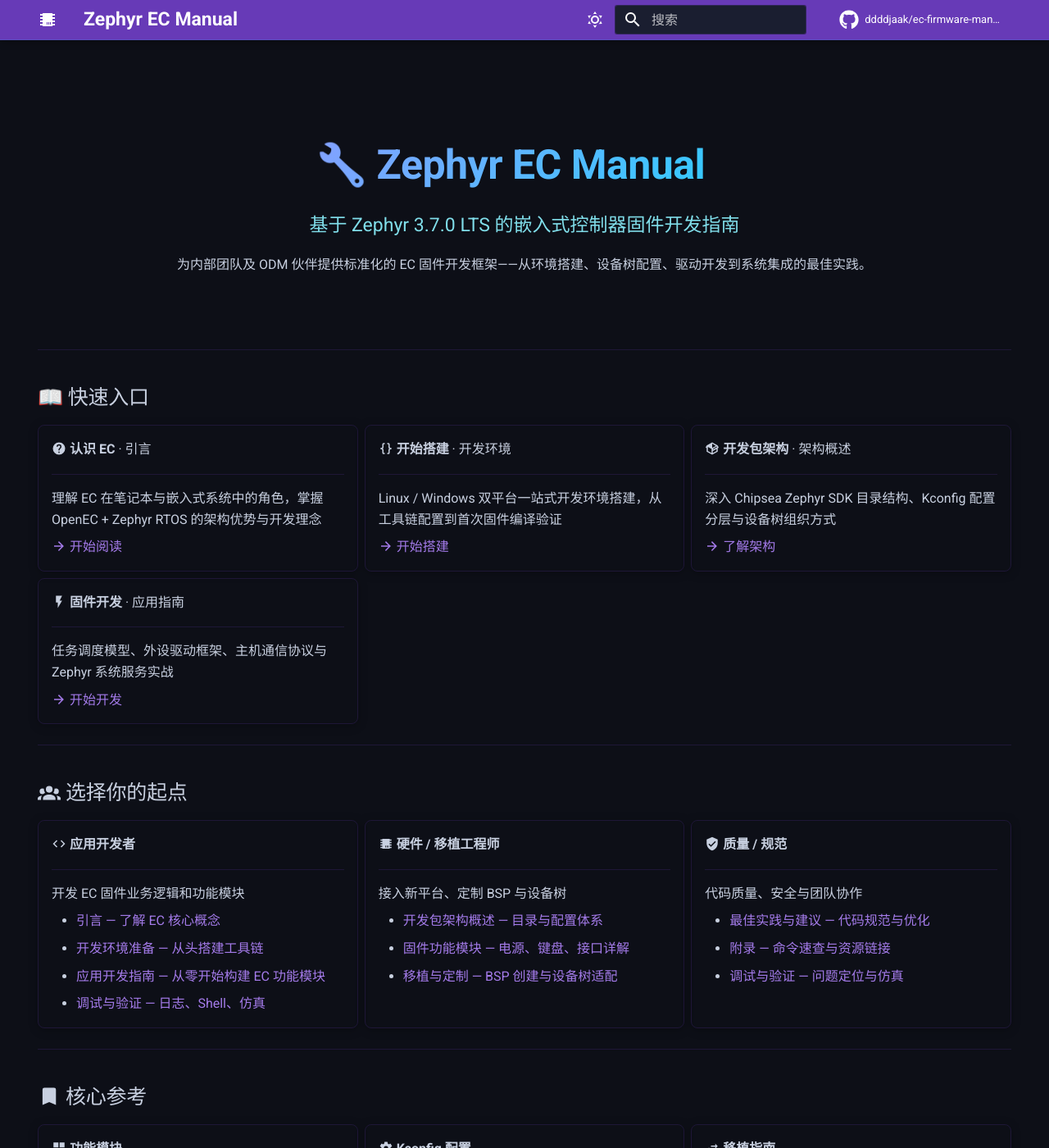
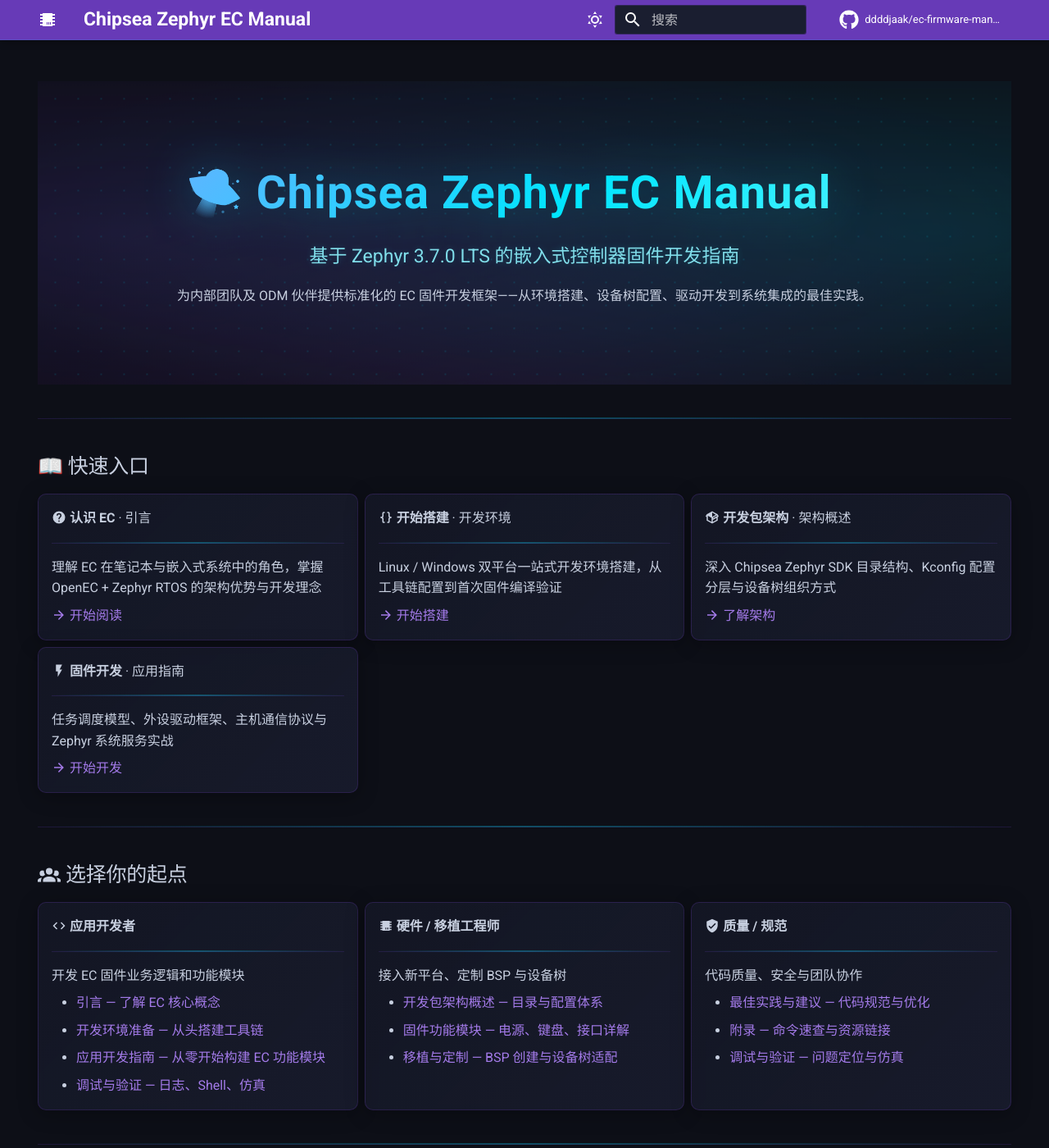
Before and after one commit to ddddjaak/ec-firmware-manual, an MkDocs documentation site: the page built from docs/index.md, in a window 1280 px wide and 1400 px high. Shown: the whole window at 82% size. Built offline with MkDocs 1.6.1 and Material for MkDocs 9.7.7, drawn with Linux system fonts in a browser that asks for light colours; comment, search, counter and statistics services are not loaded.

Commit message:
feat: 魔幻科技感首页 + 标题改为 Chipsea Zephyr EC Manual
Hero 效果:
- 动态渐变光晕背景 (紫/青双色脉冲动画)
- 点阵网格覆盖层 (漂移动画)
- 标题渐变文字 + filter drop-shadow 辉光
- 4s 渐变色流动动画
- 标语 text-shadow 发光

卡片效果:
- 玻璃拟态 (backdrop-filter blur + 半透明)
- 悬浮幻光边框 + 阴影过渡
- hover 上浮 + 青绿发光边框

分隔线: 渐变发光线

清理: 移除 path-finder Alpine.js 相关 CSS

```diff
--- a/docs/index.md
+++ b/docs/index.md
@@ -6,7 +6,7 @@
 
 <div class="cyber-hero" markdown>
 
-# 🔧 Zephyr EC Manual
+# 🛸 Chipsea Zephyr EC Manual
 
 <p class="hero-tagline">基于 Zephyr 3.7.0 LTS 的嵌入式控制器固件开发指南</p>
 
--- a/docs/stylesheets/extra.css
+++ b/docs/stylesheets/extra.css
@@ -34,32 +34,87 @@
   --md-accent-fg-color:              #00BCD4;
 }
 
-/* ---- 首页 Hero ---- */
+/* ---- 首页 Hero: 魔幻科技感 ---- */
 .cyber-hero {
+  position: relative;
   text-align: center;
-  padding: 3.5rem 1rem 2.5rem;
+  padding: 5rem 1rem 4rem;
+  overflow: hidden;
 }
 
+/* 动态渐变光晕背景 */
+.cyber-hero::before {
+  content: '';
+  position: absolute;
+  top: -50%; left: -50%; right: -50%; bottom: -50%;
+  background:
+    radial-gradient(ellipse at 30% 50%, rgba(103, 58, 183, 0.2) 0%, transparent 50%),
+    radial-gradient(ellipse at 70% 50%, rgba(0, 229, 255, 0.15) 0%, transparent 50%),
+    radial-gradient(ellipse at 50% 80%, rgba(156, 39, 176, 0.1) 0%, transparent 40%);
+  animation: heroPulse 5s ease-in-out infinite alternate;
+  z-index: 0;
+}
+
+/* 点阵网格覆盖层 */
+.cyber-hero::after {
+  content: '';
+  position: absolute;
+  top: 0; left: 0; right: 0; bottom: 0;
+  background-image: radial-gradient(rgba(0, 229, 255, 0.12) 1px, transparent 1px);
+  background-size: 28px 28px;
+  z-index: 0;
+  animation: dotDrift 25s linear infinite;
+}
+
+.cyber-hero > * {
+  position: relative;
+  z-index: 1;
+}
+
+@keyframes heroPulse {
+  0% { opacity: 0.6; transform: scale(1); }
+  100% { opacity: 1; transform: scale(1.05); }
+}
+
+@keyframes dotDrift {
+  0% { background-position: 0 0; }
+  100% { background-position: 28px 28px; }
+}
+
+/* 标题: 渐变文字 + 辉光动画 */
 .cyber-hero h1 {
-  font-size: 2.5rem;
-  margin-bottom: 0.5rem;
-  font-weight: 700;
+  font-size: 2.8rem;
+  margin-bottom: 0.75rem;
+  font-weight: 800;
+  letter-spacing: 0.02em;
 }
 
 [data-md-color-scheme="slate"] .cyber-hero h1 {
-  background: linear-gradient(135deg, #b388ff, #00e5ff);
+  background: linear-gradient(135deg, #b388ff 0%, #00e5ff 40%, #84ffff 70%, #b388ff 100%);
+  background-size: 200% 200%;
   -webkit-background-clip: text;
   -webkit-text-fill-color: transparent;
   background-clip: text;
+  animation: gradientShift 4s ease-in-out infinite alternate;
+  filter: drop-shadow(0 0 30px rgba(0, 229, 255, 0.3));
 }
 
 [data-md-color-scheme="default"] .cyber-hero h1 {
-  background: linear-gradient(135deg, #651FFF, #00BCD4);
+  background: linear-gradient(135deg, #651FFF 0%, #00BCD4 40%, #0097A7 70%, #651FFF 100%);
+  background-size: 200% 200%;
   -webkit-background-clip: text;
   -webkit-text-fill-color: transparent;
   background-clip: text;
+  animation: gradientShift 4s ease-in-out infinite alternate;
+  filter: drop-shadow(0 0 20px rgba(0, 188, 212, 0.3));
 }
 
+@keyframes gradientShift {
+  0% { background-position: 0% 50%; }
+  100% { background-position: 100% 50%; }
+}
+
+/* 标语 */
 .hero-tagline {
   font-size: 1.15rem;
   font-weight: 500;
@@ -68,6 +123,7 @@
 
 [data-md-color-scheme="slate"] .hero-tagline {
   color: #80deea;
+  text-shadow: 0 0 10px rgba(0, 229, 255, 0.2);
 }
 
 [data-md-color-scheme="default"] .hero-tagline {
@@ -76,6 +132,30 @@
 
 .cyber-hero .md-button {
   margin: 0.3rem;
+}
+
+/* ---- 分隔线: 渐变发光 ---- */
+[data-md-color-scheme="slate"] .md-typeset hr {
+  border: 0;
+  height: 1px;
+  background: linear-gradient(90deg, transparent, rgba(0, 229, 255, 0.3), transparent);
+  margin: 2rem 0;
+}
+
+/* ---- 卡片: 玻璃拟态 + 悬浮幻光 ---- */
+[data-md-color-scheme="slate"] .md-typeset .grid.cards > :is(ul, ol) > li {
+  background: linear-gradient(135deg, rgba(20, 23, 37, 0.9), rgba(26, 30, 48, 0.8));
+  border: 1px solid rgba(103, 58, 183, 0.25);
+  border-radius: 10px;
+  box-shadow: 0 4px 24px rgba(0, 0, 0, 0.3);
+  transition: all 0.3s ease;
+  backdrop-filter: blur(4px);
+}
+
+[data-md-color-scheme="slate"] .md-typeset .grid.cards > :is(ul, ol) > li:hover {
+  border-color: rgba(0, 229, 255, 0.5);
+  box-shadow: 0 0 30px rgba(0, 229, 255, 0.1), 0 8px 32px rgba(0, 0, 0, 0.4);
+  transform: translateY(-2px);
 }
 
 /* ---- 首页页脚 ---- */
@@ -278,19 +358,6 @@
   color: #00e5ff;
 }
 
-/* ---- 卡片式内容区 (为未来 grid cards 准备) ---- */
-[data-md-color-scheme="slate"] .md-typeset .grid.cards > :is(ul, ol) > li {
-  border: 1px solid rgba(103, 58, 183, 0.2);
-  border-radius: 8px;
-  box-shadow: 0 2px 12px rgba(0, 0, 0, 0.25);
-  transition: border-color 0.2s ease, box-shadow 0.2s ease;
-}
-
-[data-md-color-scheme="slate"] .md-typeset .grid.cards > :is(ul, ol) > li:hover {
-  border-color: rgba(0, 229, 255, 0.3);
-  box-shadow: 0 4px 20px rgba(0, 229, 255, 0.06);
-}
-
 /* ---- TOC 跟随高亮 ---- */
 [data-md-color-scheme="slate"] .md-nav__link--passed {
   color: #8890b0;
@@ -299,57 +366,3 @@
 [data-md-color-scheme="slate"] .md-nav__link--active {
   color: #00e5ff;
 }
-
-/* ---- Alpine.js 学习路径推荐器 ---- */
-.path-finder {
-  padding: 1rem 1.5rem;
-  border-radius: 8px;
-  margin: 1.5rem 0;
-}
-
-[data-md-color-scheme="slate"] .path-finder {
-  background: #141725;
-  border: 1px solid rgba(103, 58, 183, 0.2);
-}
-
-[data-md-color-scheme="default"] .path-finder {
-  background: #f0edf8;
-  border: 1px solid rgba(103, 58, 183, 0.15);
-}
-
-.path-finder-buttons {
-  display: flex;
-  flex-wrap: wrap;
-  gap: 0.5rem;
-  margin-bottom: 1rem;
-}
-
-.path-finder-buttons button {
-  transition: all 0.15s ease;
-  cursor: pointer;
-}
-
-.path-finder-buttons button.active {
-  box-shadow: 0 0 12px rgba(0, 229, 255, 0.3);
-  transform: translateY(-1px);
-}
-
-.path-result {
-  padding: 1rem;
-  border-radius: 6px;
-  margin-top: 0.5rem;
-}
-
-[data-md-color-scheme="slate"] .path-result {
-  background: #1a1e30;
-  border-left: 3px solid #00e5ff;
-}
-
-[data-md-color-scheme="default"] .path-result {
-  background: #e8e4f4;
-  border-left: 3px solid #651FFF;
-}
-
-.path-result h4 {
-  margin-top: 0;
-}
--- a/mkdocs.yml
+++ b/mkdocs.yml
@@ -1,4 +1,4 @@
-site_name: "Zephyr EC Manual"
+site_name: "Chipsea Zephyr EC Manual"
 site_description: "Zephyr EC Firmware Development Manual"
 repo_name: ddddjaak/ec-firmware-manual
 repo_url: https://github.com/ddddjaak/ec-firmware-manual
```
